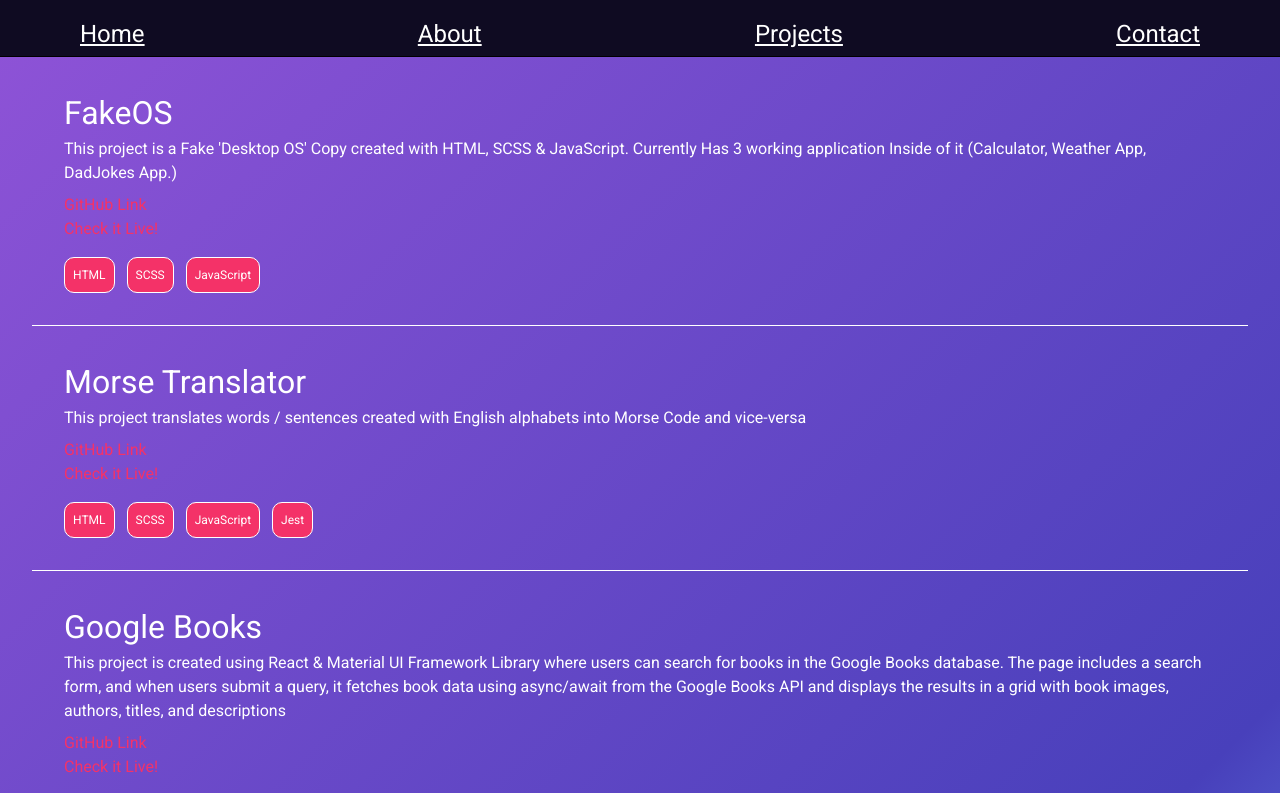
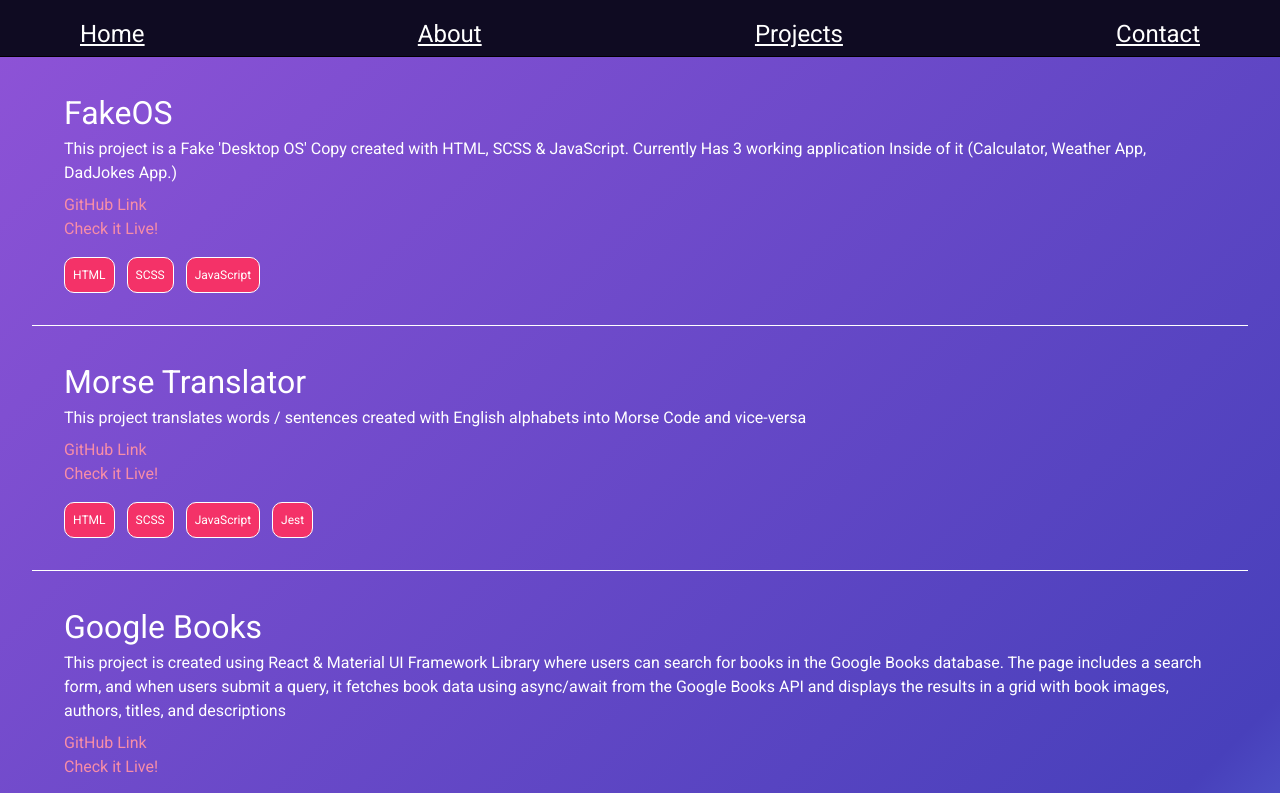
Before and after one commit to Kenny-136/ts-portfolio, a React (Vite) app: page /projects in a window 1280 px wide. Shown: the top 793 px of the page. Built offline with nearby package versions, Linux system fonts and the light colour scheme.

Commit message:
Switched Project Link Color Scheme

```diff
--- a/src/components/Projects/Projects.module.scss
+++ b/src/components/Projects/Projects.module.scss
@@ -48,10 +48,10 @@
 		.icons {
 			display: inline;
 			width: fit-content;
-			color: #f43268;
+			color: #f78da7;
 			padding-right: 0.5em;
 			&:hover {
-				color: #f78da7;
+				color: #f43268;
 			}
 		}
 	}
```
